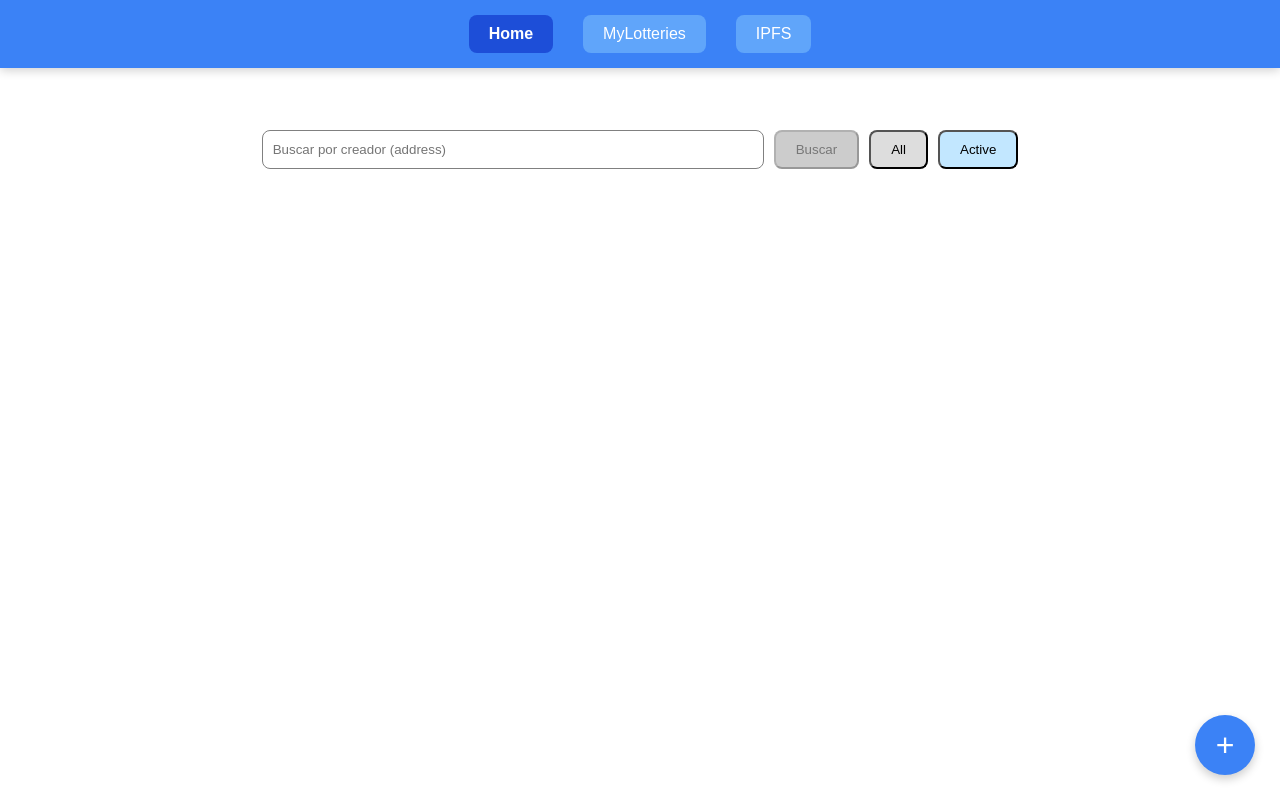
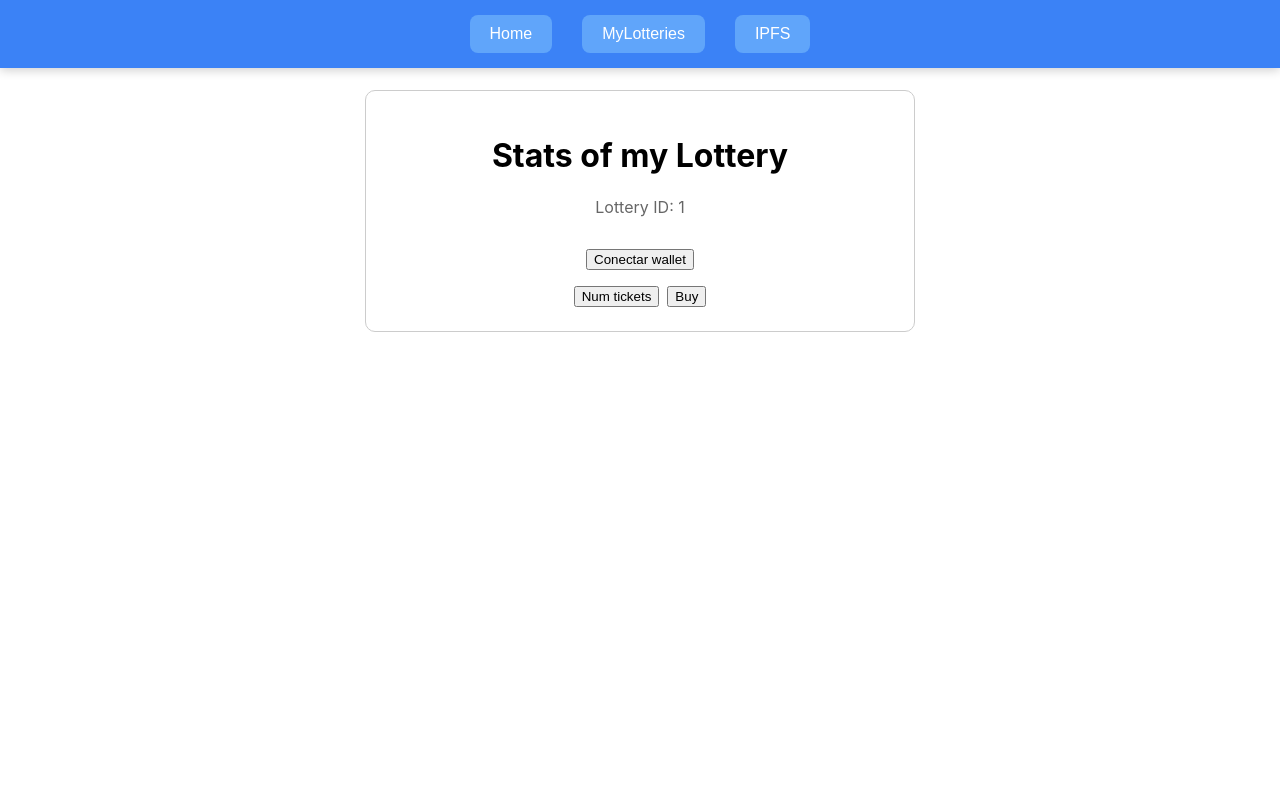
Before and after one commit to DIEGODOPAZO/BlockChain_p1, a React (Create React App) app in the folder app_final/: page /lottery/1 in a window 1280 px wide. Built offline with nearby package versions, Linux system fonts and the light colour scheme.

Commit message:
fix: colaboration issues

```diff
--- a/app_final/package.json
+++ b/app_final/package.json
@@ -10,8 +10,9 @@
     "buffer": "^6.0.3",
     "ethers": "^5.7.0",
     "kubo-rpc-client": "^6.0.2",
-    "react": "^19.2.0",
-    "react-dom": "^19.2.0",
+    "react": "^18.2.0",
+    "react-dom": "^18.2.0",
+    "react-router-dom": "^6.30.2",
     "react-scripts": "5.0.1",
     "web-vitals": "^2.1.4"
   },
--- a/app_final/src/App.js
+++ b/app_final/src/App.js
@@ -1,24 +1,23 @@
-import "./App.css";
-import { useState } from "react";
-
+import { BrowserRouter, Routes, Route } from "react-router-dom";
+import Navbar from "./components/NavBar";
 import Home from "./components/Home";
-import Navbar from "./components/NavBar";
 import MyLotteries from "./components/MyLotteries";
 import IpfsUploader from "./components/IpfsUploader";
+import LotteryStats from "./components/LotteryStats";
 
 function App() {
-  const [page, setPage] = useState("Home");
-
   return (
-    <div className="App">
-      <Navbar onNavigate={setPage} currentPage={page} />
-
+    <BrowserRouter>
+      <Navbar />
       <div style={{ marginTop: "90px" }}>
-        {page === "Home" && <Home />}
-        {page === "MyLotteries" && <MyLotteries />}
-        {page === "IPFS" && <IpfsUploader />}
+        <Routes>
+          <Route path="/" element={<Home />} />
+          <Route path="/mylotteries" element={<MyLotteries />} />
+          <Route path="/ipfs" element={<IpfsUploader />} />
+          <Route path="/lottery/:id" element={<LotteryStats />} />
+        </Routes>
       </div>
-    </div>
+    </BrowserRouter>
   );
 }
 
--- a/app_final/src/components/LotteryCard.jsx
+++ b/app_final/src/components/LotteryCard.jsx
@@ -1,16 +1,13 @@
+import { useNavigate } from "react-router-dom";
+
 export default function LotteryCard({ data }) {
+  const navigate = useNavigate();
+
   const handleClick = () => {
-    // cambiar funcion en futuro
-    alert(
-       `Lotería #${data.id}
-        Nombre: ${data.name}
-        Creador: ${data.creator}
-        Tickets vendidos: ${data.ticketsSold}
-        Precio ticket: ${data.ticketPrice}`
-    );
+    navigate(`/lottery/${data.id}`);
   };
 
-   return (
+  return (
     <div
       onClick={handleClick}
       style={{
@@ -23,8 +20,8 @@ export default function LotteryCard({ data }) {
         display: "flex",
         flexDirection: "column",
         gap: "4px",
-        width: "90%",          // ← IMPORTANTE
-        minHeight: "70px",      // ← no se corta y no es tan grande
+        width: "90%", // ← IMPORTANTE
+        minHeight: "70px", // ← no se corta y no es tan grande
         boxShadow: "0 2px 6px rgba(0,0,0,0.1)",
       }}
       onMouseEnter={(e) => (e.currentTarget.style.background = "#f5f5f5")}
--- a/app_final/src/components/LotteryStats.jsx
+++ b/app_final/src/components/LotteryStats.jsx
@@ -1,8 +1,12 @@
 import React, { useState, useEffect } from "react";
+import { useParams } from "react-router-dom";
 import { ethers } from "ethers";
 import { abis, addresses } from "../contracts";
 
-function LotteryStats({ lotteryId }) {
+function LotteryStats() {
+  const { id } = useParams();
+  const lotteryId = id;
+
   const [account, setAccount] = useState(null);
   const [info, setInfo] = useState(null);
   const [myTickets, setMyTickets] = useState("0");
--- a/app_final/src/components/NavBar.jsx
+++ b/app_final/src/components/NavBar.jsx
@@ -1,11 +1,15 @@
 import React from "react";
+import { useNavigate, useLocation } from "react-router-dom";
 
-export default function Navbar({ onNavigate, currentPage }) {
+export default function Navbar({ currentPage }) {
+  const navigate = useNavigate();
+  const location = useLocation();
+
   return (
     <div
       style={{
         width: "100%",
-        background: "#3b82f6", // azul más claro
+        background: "#3b82f6",
         padding: "15px 25px",
         display: "flex",
         justifyContent: "center",
@@ -20,19 +24,25 @@ export default function Navbar({ onNavigate, currentPage }) {
       }}
     >
       {["Home", "MyLotteries", "IPFS"].map((item) => {
-        const isActive = currentPage === item;
+        const pathMap = {
+          Home: "/",
+          MyLotteries: "/mylotteries",
+          IPFS: "/ipfs",
+        };
+
+        const isActive = location.pathname === pathMap[item];
 
         return (
           <button
             key={item}
-            onClick={() => onNavigate(item)}
+            onClick={() => navigate(pathMap[item])}
             style={{
               padding: "10px 20px",
               borderRadius: "8px",
               border: "none",
               cursor: "pointer",
               fontSize: "16px",
-              background: isActive ? "#1d4ed8" : "#60a5fa", // activo / normal
+              background: isActive ? "#1d4ed8" : "#60a5fa",
               color: "white",
               transition: "0.2s",
               fontWeight: isActive ? "bold" : "normal",
--- a/app_final/src/index.js
+++ b/app_final/src/index.js
@@ -3,15 +3,13 @@ import ReactDOM from 'react-dom/client';
 import './index.css';
 import App from './App';
 import reportWebVitals from './reportWebVitals';
+import { BrowserRouter } from 'react-router-dom';
 
 const root = ReactDOM.createRoot(document.getElementById('root'));
 root.render(
   <React.StrictMode>
-    <App />
+      <App />
   </React.StrictMode>
 );
 
-// If you want to start measuring performance in your app, pass a function
-// to log results (for example: reportWebVitals(console.log))
-// or send to an analytics endpoint. Learn more: https://bit.ly/CRA-vitals
 reportWebVitals();
```
Also changed, not shown: 1 other file (tests, documents, lock files or other folders).
